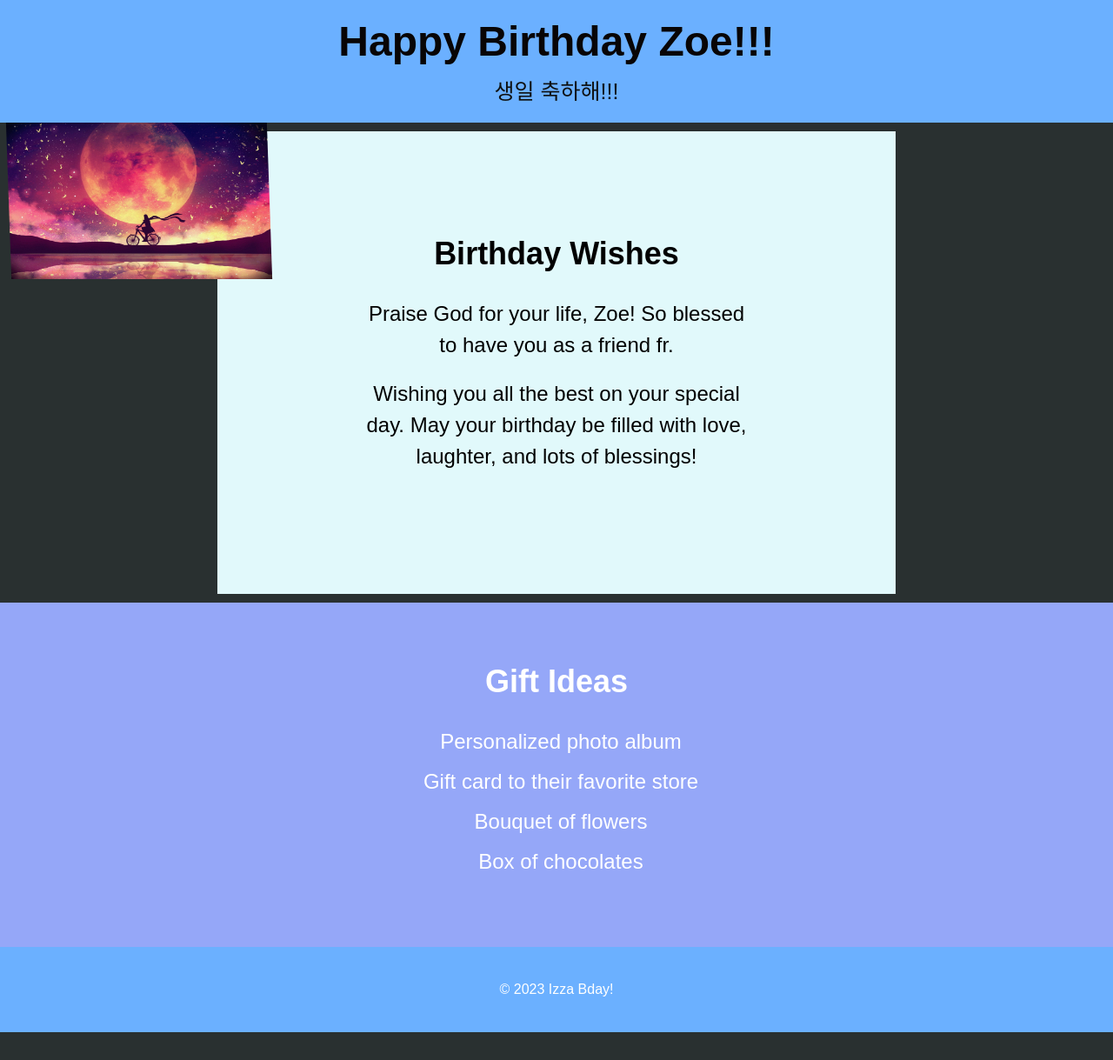
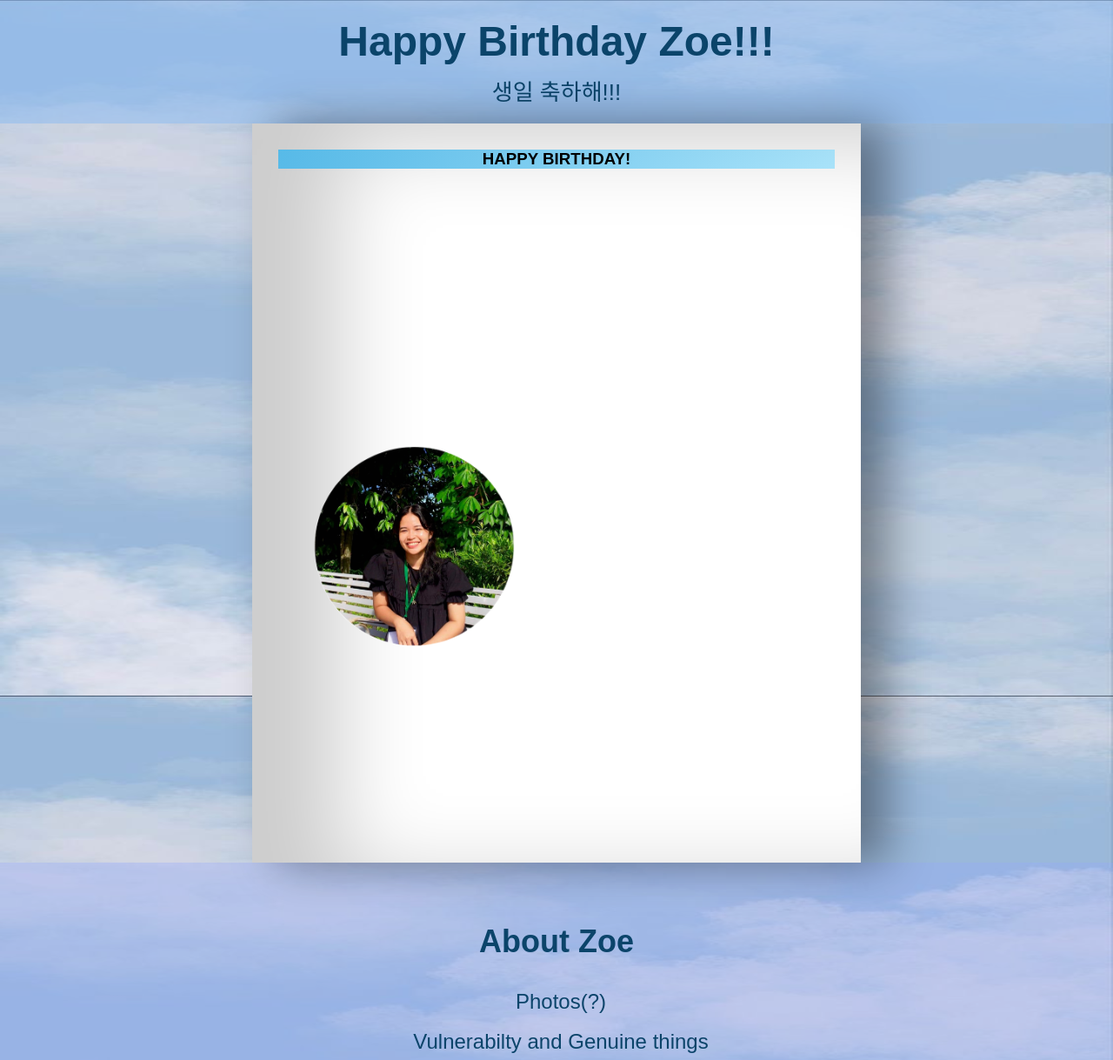
Before and after one commit to khingcode/ZoeBday, a plain HTML site: page main.html in a window 1280 px wide. Shown: the top 1219 px of the page at 87% size. Before the commit the page ends 1187 px from the top, so only its background shows below. Drawn offline with Linux system fonts and the light colour scheme.

Commit message:
Might be the main page style, looks more neat

```diff
--- a/card.css
+++ b/card.css
@@ -7,7 +7,6 @@ body {
     display: flex;
     align-items: center;
     justify-content: center;
-    margin-top: 100px;
    }
 
    h2 {
@@ -18,8 +17,8 @@ body {
 
    .birthdayCard {
     position: relative;
-     width: 250px;
-     height:350px;
+    width: 700px;
+    height: 850px;
     cursor: pointer;
     transform-style: preserve-3d;
     transform: perspective(2500px);
@@ -29,8 +28,8 @@ body {
   .cardFront {
     position: relative;
     background-color: #fff;
-     width: 250px;
-     height:350px;
+    width: 700px;
+    height: 850px;
     overflow: hidden;
     transform-origin: left;
     box-shadow: inset 100px 20px 100px rgba(0,0,0,.2), 30px 0 50px rgba(0,0,0,0.4);
@@ -38,13 +37,13 @@ body {
   }
 
    .happy {
-     font-family: Tahoma, sans-serif;
+     font-family: 'CoffeCake', sans-serif;
      text-align: center;
      margin:30px;
-     background-image: linear-gradient(120deg, #f6d365 0%, #fda085 100%);
+     background-image: linear-gradient(120deg, #57bae8 0%, #85dbfdab 100%);
      transition: .1s;
    }
-
+/*
      .balloons {
      position: absolute;
    }
@@ -114,21 +113,21 @@ body {
    .balloonFour:after {
      border-bottom: 10px solid #118ab2;
    }
-
+    */
    .cardInside {
     position: absolute;
     background-color: #fff;
-     border: 2px solid yellowgreen;
-     width: 250px;
-     height:350px;
+    border: 2px solid rgb(50, 148, 205);
+    width: 700px;
+    height: 850px;
     z-index:-1;
     left:0;
     top:0;
     box-shadow: inset 100px 20px 100px rgba(0,0,0,0.2);
   }
 
-   p {
-     font-family: cursive;
+   .cardInside p {
+     font-family: "CoffeCake", sans-serif;
      margin: 40px;
      color: #333;
    }
@@ -162,29 +161,3 @@ body {
    .birthdayCard:hover .happy {
      visibility:hidden;
    }
-
-   @keyframes blink {
-    0% {
-     color: white;
-    }
-
-    20% {
-     color: yellow;
-    }
-
-    40% {
-     color: greenyellow;
-    }
-
-    60% {
-     color: red;
-    }
-
-    80% {
-     color: hotpink;
-    }
-
-    100% {
-     color: blue;
-    }
-   }
--- a/images.css
+++ b/images.css
@@ -1,7 +1,6 @@
  /*test image css*/
- .birthday-image {
+ .birthday-image0 {
     width: 300px;
-    height: 180px;
     margin-left: 10px;
     position: relative;
   overflow: hidden;
@@ -9,3 +8,10 @@
   position: absolute;
   transform: skewX(2deg);
 }
+.birthday-image1 {
+  width: 250px;
+  margin-left: 10px;
+  position: absolute;
+  top: 363px;
+  left: 50px;
+}
--- a/main.html
+++ b/main.html
@@ -6,7 +6,7 @@
     <meta name="viewport" content="width=device-width, initial-scale=1.0">
     <link rel="stylesheet" href="style.css">
     <link rel="stylesheet" href="images.css">
-    <!--<link rel="stylesheet" href="test.css"> -->
+    <link rel="stylesheet" href="card.css">
     <title>Happy Birthday Zoe</title>
 </head>
 <body>
@@ -16,20 +16,61 @@
         <p>생일 축하해!!!</p>
       </div>
     </header>
-    <img src="images/test.jpg" alt="test" class="birthday-image">
-    <section class="main-content">
+    <!-- <img src="images/zoet0.png" alt="image0" class="birthday-image0">
+    <img src="images/zoet1.png" alt="image1" class="birthday-image1">
+    -->
+    <div class="body">
+     <div class="birthdayCard">
+    <div class="cardFront"><h3 class="happy">HAPPY BIRTHDAY!</h3>
+    <div class="balloons">
+      <img src="images/zoet1.png" alt="image1" class="birthday-image1">
+
+      <!-- <div class="balloonOne"></div>
+      <div class="balloonTwo"></div>
+      <div class="balloonThree"></div>
+      <div class="balloonFour"></div> -->
+    </div>
+    </div>
+    <div class="cardInside">
+        <h3 class="back">HAPPY BIRTHDAY!</h3>
+        <p>Dear best friend,</p>
+        <p>Happy birthday!! I hope your day is filled with lots of love and laughter! May all of your birthday wishes come true.</p>
+      </div>
+    </div>
+    </div>
+
+
+
+
+
+
+
+
+
+
+
+
+
+
+
+
+
+
+
+
+    <!-- <section class="main-content">
       <div class="container">
         <h2>Birthday Wishes</h2>
         <p>Praise God for your life, Zoe! So blessed to have you as a friend fr.</p>
         <p>Wishing you all the best on your special day. May your birthday be filled with love, laughter, and lots of blessings!</p>
       </div>
-    </section>
+    </section> -->
     <section class="gift-ideas">
       <div class="container">
-        <h2>Gift Ideas</h2>
+        <h2>About Zoe</h2>
         <ul>
-          <li><i class="fas fa-gift"></i> Personalized photo album</li>
-          <li><i class="fas fa-gift"></i> Gift card to their favorite store</li>
+          <li><i class="fas fa-gift"></i> Photos(?)</li>
+          <li><i class="fas fa-gift"></i> Vulnerabilty and Genuine things</li>
           <li><i class="fas fa-gift"></i> Bouquet of flowers</li>
           <li><i class="fas fa-gift"></i> Box of chocolates</li>
         </ul>
@@ -37,9 +78,9 @@
     </section>
 
     <footer>
-      <div class="container">
         <p>&copy; 2023 Izza Bday!</p>
-      </div>
     </footer>
+
+    <script src="bday.js"></script>
   </body>
 </html>
--- a/style.css
+++ b/style.css
@@ -14,7 +14,11 @@
 
   body {
     font-family: 'CoffeCake', sans-serif;
-    background-color:#293030
+    /*background-color:#293030;*/
+    background-image: url('images/backgroundtest.jpg');
+    background-repeat: no-repeat;
+    background-attachment: fixed;
+    background-size: 100% 100%;
   }
 
   .container {
@@ -24,8 +28,8 @@
   }
 
   header {
-    background-color: #6bb0ff; /* coral header background */
-    color: #080505;
+    background-color: #94bff199; /* coral header background */
+    color: rgb(11, 68, 106);
     text-align: center;
   }
 
@@ -35,11 +39,13 @@
   }
 
   header p {
-    font-size: 25px;
-    color: #0e1010;
+    font-size: 26px;
+    color: rgb(11, 68, 106);
   }
   .main-content {
-    background-color: #e1f9fb;
+    background-color: #e1f9fba4;
+    border: rgb(112, 177, 242) 4px solid;
+    color: rgb(11, 68, 106);;
     margin: 10px 250px 10px 250px; /*up right down left*/
     padding: 100px 150px 100px 150px;
     text-align: center;
@@ -57,10 +63,10 @@
   }
 
   .gift-ideas {
-    background-color: #95a7f8; /* coral gift ideas background */
-    color: #fff;
+    background-color: #95a7f858; /* coral gift ideas background */
     padding: 50px 0;
     text-align: center;
+    color: rgb(11, 68, 106);
   }
 
   .gift-ideas h2 {
@@ -83,8 +89,8 @@
   }
 
   footer {
-    background-color: #6bb0ff; /* coral footer background */
-    color: #fff;
-    text-align: center;
-    padding: 20px 0
+    background-color: #6bb0ffcb; /* coral footer background */
+    color: rgb(11, 68, 106);
+    text-align: left;
+    padding: 15px;
   }
```
Also changed, not shown: card.html (+6 -2 lines), bday.js (added), images/backgroundtest.jpg (added), images/vernon0.jpg (added), images/zoet0.png (added), images/zoet1.png (added). Lines whose indentation alone changed are shown as unchanged.
